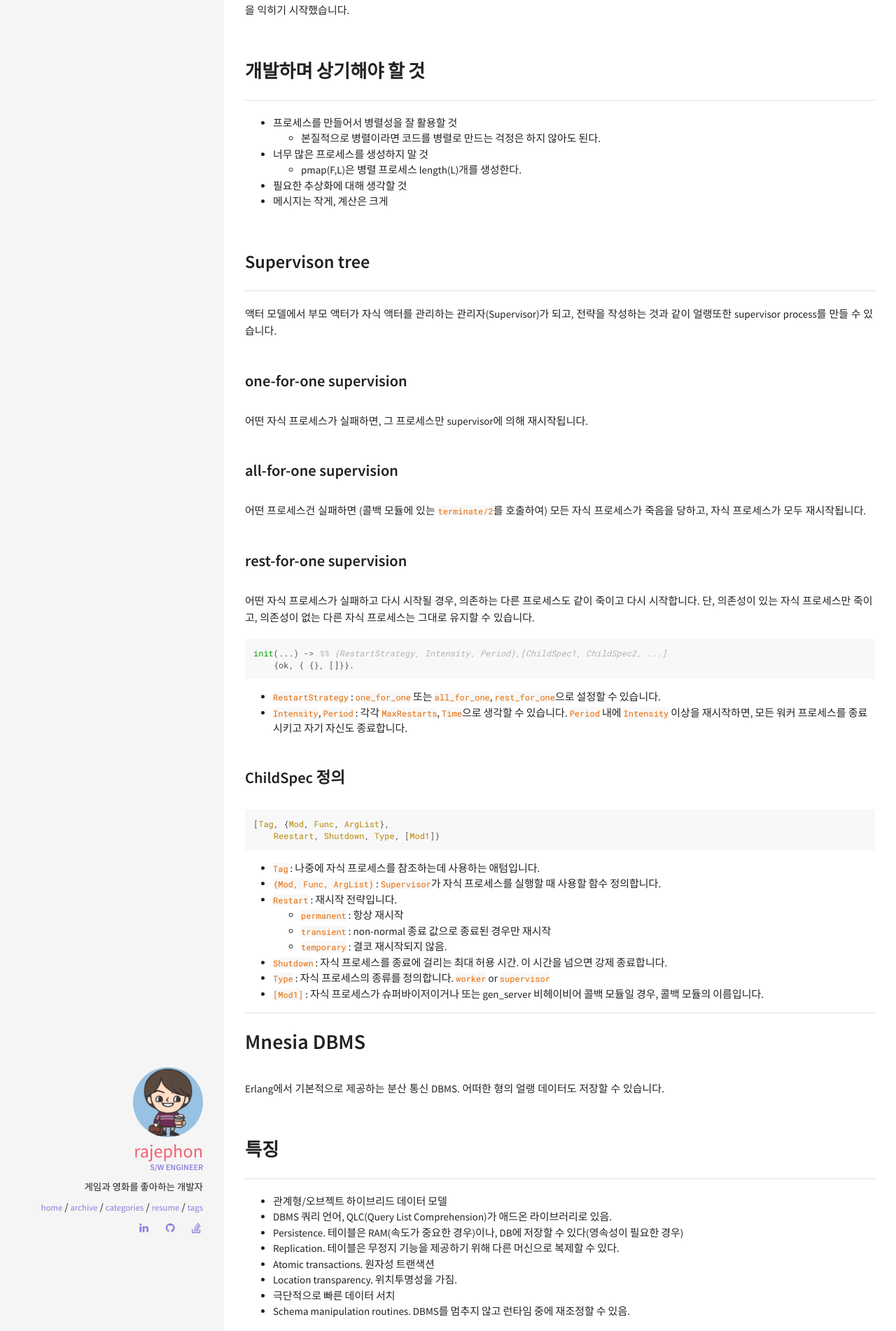
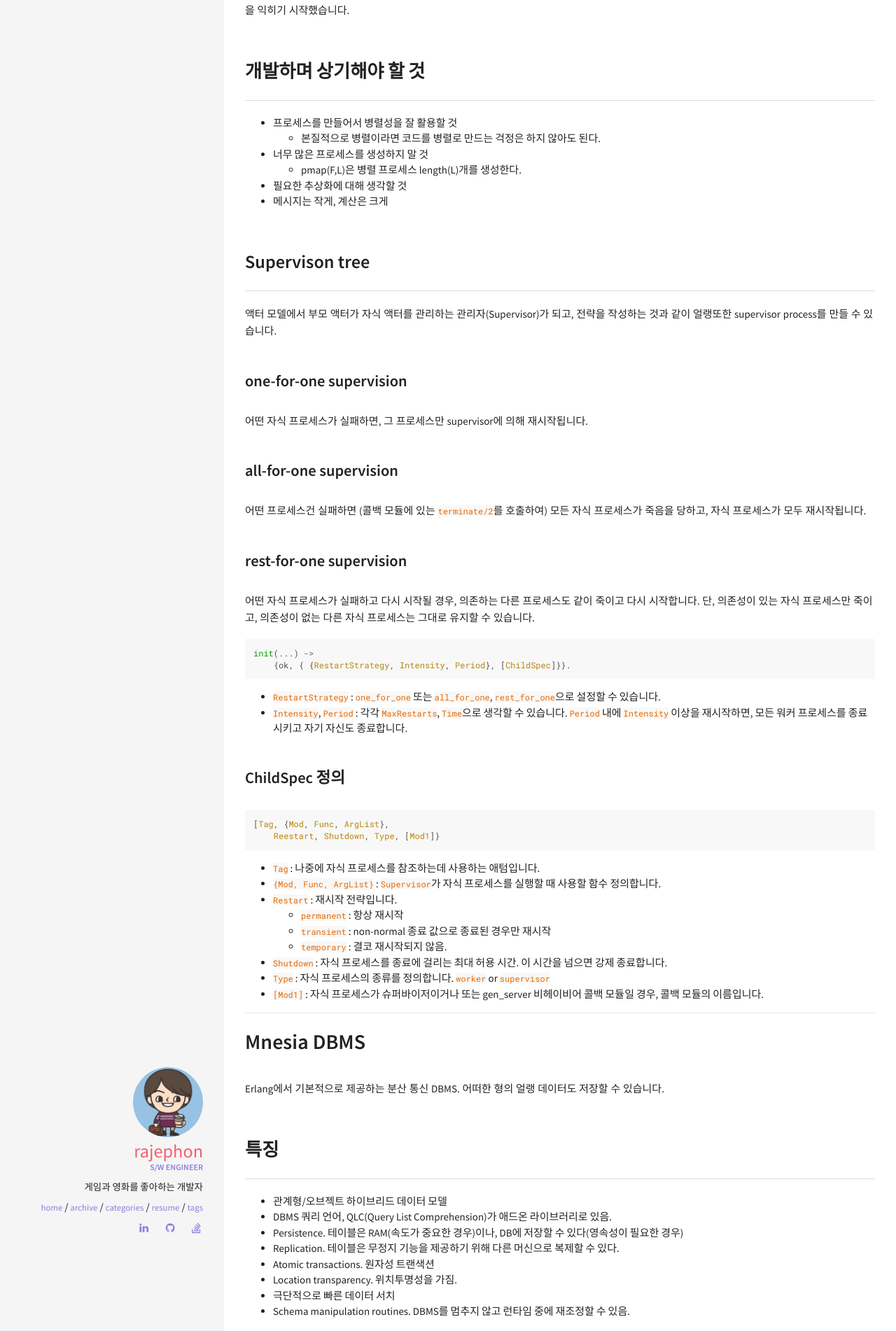
Before and after one commit to rajephon/blog, a Jekyll site: the page built from _posts/2019-03-09-today-i-learned-20190303-20190309.md, in a window 1280 px wide. Shown: the part 814-2716 px from the top of the page at 70% size. Built offline with Jekyll 4.4.1, drawn with Linux system fonts in a browser that asks for light colours; comment, search, counter and statistics services are not loaded.

Commit message:
포스트 내 코드 수정

````diff
--- a/_posts/2019-03-09-today-i-learned-20190303-20190309.md
+++ b/_posts/2019-03-09-today-i-learned-20190303-20190309.md
@@ -43,8 +43,8 @@ pinned: true
 어떤 자식 프로세스가 실패하고 다시 시작될 경우, 의존하는 다른 프로세스도 같이 죽이고 다시 시작합니다. 단, 의존성이 있는 자식 프로세스만 죽이고, 의존성이 없는 다른 자식 프로세스는 그대로 유지할 수 있습니다.
 
 ```erlang
-init(...) -> %% {RestartStrategy, Intensity, Period},[ChildSpec1, ChildSpec2, ...]
-    {ok, { {}, []}}.
+init(...) ->
+    {ok, { {RestartStrategy, Intensity, Period}, [ChildSpec]}}.
 ```
 
 - `RestartStrategy` : `one_for_one` 또는 `all_for_one`, `rest_for_one`으로 설정할 수 있습니다.
````
